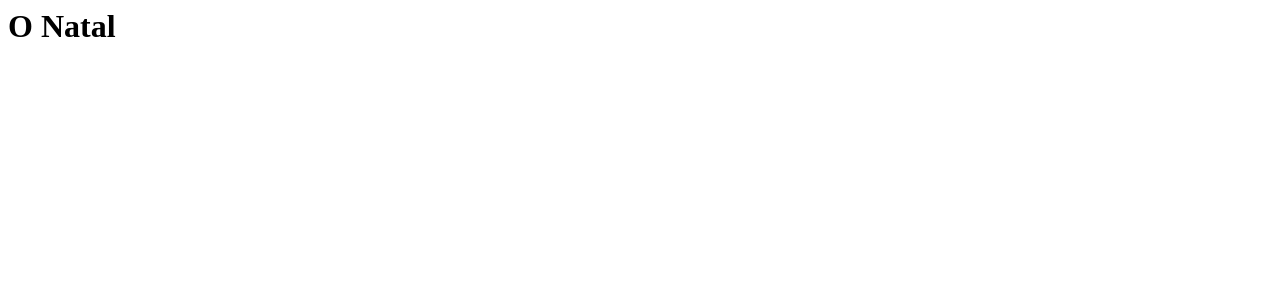
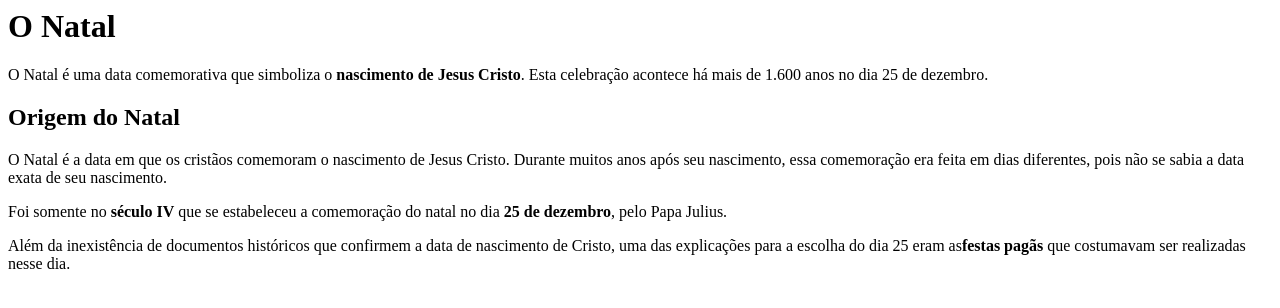
Before and after one commit to LachovskiJohnnie/Se-liga, a plain HTML site: page index.html in a window 1280 px wide. Drawn offline with Linux system fonts and the light colour scheme.

Commit message:
codigo 2

```diff
--- a/index.html
+++ b/index.html
@@ -1 +1,6 @@
 <h1>O Natal</h1>
+<p>O Natal é uma data comemorativa que simboliza o <strong> nascimento de Jesus Cristo</strong>. Esta celebração acontece há mais de 1.600 anos no dia 25 de dezembro.</p>
+<h2>Origem do Natal</h2>
+<p>O Natal é a data em que os cristãos comemoram o nascimento de Jesus Cristo. Durante muitos anos após seu nascimento, essa comemoração era feita em dias diferentes, pois não se sabia a data exata de seu nascimento.</p>
+<p>Foi somente no <strong>século IV</strong> que se estabeleceu a comemoração do natal no dia<strong> 25 de dezembro</strong>, pelo Papa Julius.</p>
+<p>Além da inexistência de documentos históricos que confirmem a data de nascimento de Cristo, uma das explicações para a escolha do dia 25 eram as<strong>festas pagãs</strong> que costumavam ser realizadas nesse dia.</p>
```
